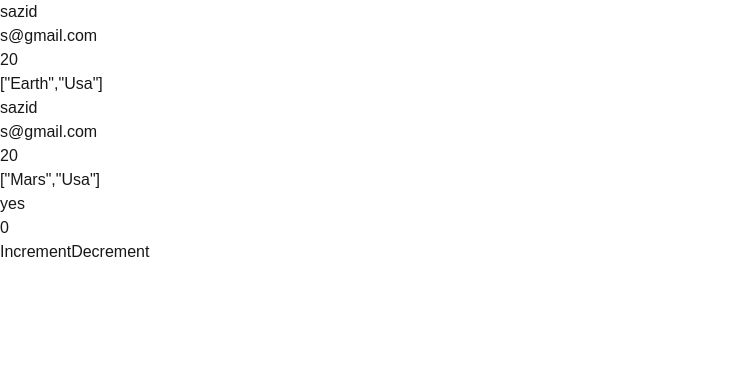
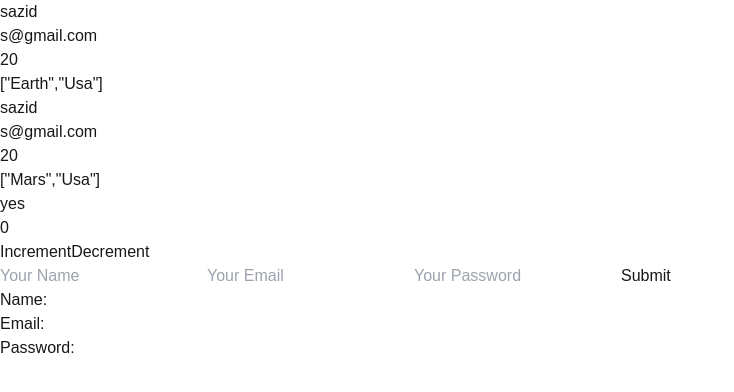
Before and after one commit to Sazid60/TypeScript-With-Nextjs, a Next.js app: page / in a window 1280 px wide. Shown: the top 392 px of the page, without its empty margins (0-734 px from the left). Built offline with nearby package versions, Linux system fonts and the light colour scheme.

Commit message:
Using Typescript with UseRef

```diff
--- a/app/page.tsx
+++ b/app/page.tsx
@@ -26,6 +26,7 @@
 
 import AdminInfo from "@/components/AdminInfo";
 import Counter from "@/components/Counter";
+import Form from "@/components/Form";
 import UserInfo from "@/components/UserInfo";
 
 export default function Home() {
@@ -34,6 +35,7 @@
       <UserInfo username="sazid" email="s@gmail.com" age={20} location={['Earth', 'Usa']} />
       <AdminInfo username="sazid" email="s@gmail.com" age={20} location={['Mars', 'Usa']} admin="yes" />
       <Counter/>
+      <Form/>
       </section>
   );
 }
--- /dev/null
+++ b/components/Form.tsx
@@ -0,0 +1,43 @@
+"use client"
+import { FormEvent, useRef, useState } from "react";
+
+type formData = {
+    name: string;
+    email: string;
+    password: string;
+}
+const Form = () => {
+    const [submitData, setSubmitData] = useState<formData>({
+        name: "",
+        email: "",
+        password: "",
+    })
+
+const handleSubmit = (event : FormEvent<HTMLFormElement>) =>{
+    event.preventDefault()
+    const nameVal = name.current!.value;
+    const emailVal = email.current!.value;
+    const passwordVal = password.current!.value;
+    console.log(nameVal, emailVal, passwordVal)
+    setSubmitData({name:nameVal, email:emailVal, password:passwordVal})
+}
+    const name = useRef<HTMLInputElement>(null)
+    const email = useRef<HTMLInputElement>(null)
+    const password = useRef<HTMLInputElement>(null)
+
+    return (
+        <form onSubmit={handleSubmit}>
+            <input type="text" placeholder="Your Name" ref={name} />
+            <input type="text" placeholder="Your Email" ref={email} />
+            <input type="text" placeholder="Your Password" ref={password} />
+            <button type="submit">Submit</button>
+            <section>
+                <h1>Name: {submitData.name} </h1>
+                <h1>Email: {submitData.email} </h1>
+                <h1>Password: {submitData.password} </h1>
+            </section>
+        </form>
+    );
+};
+
+export default Form;
```
